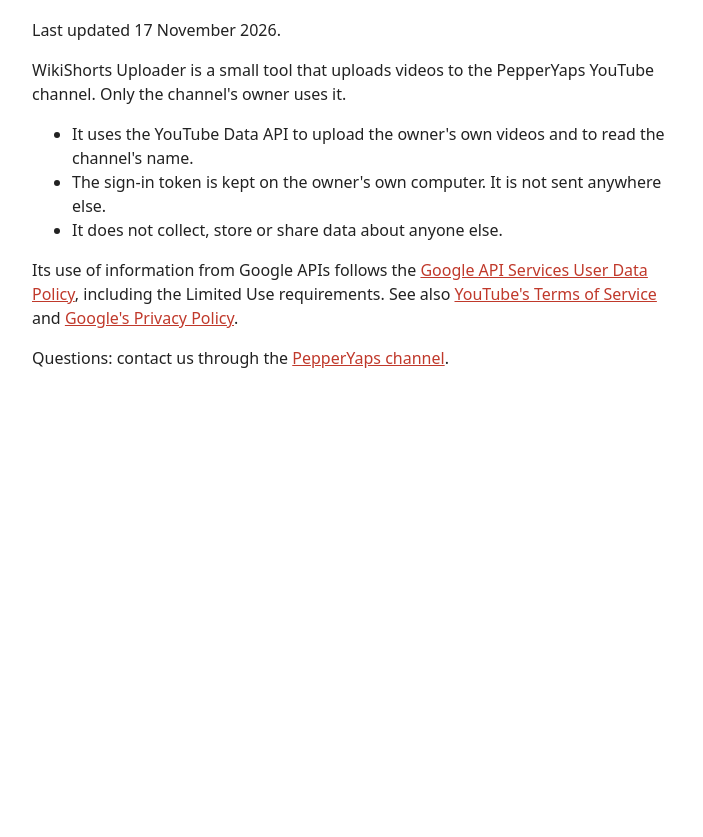
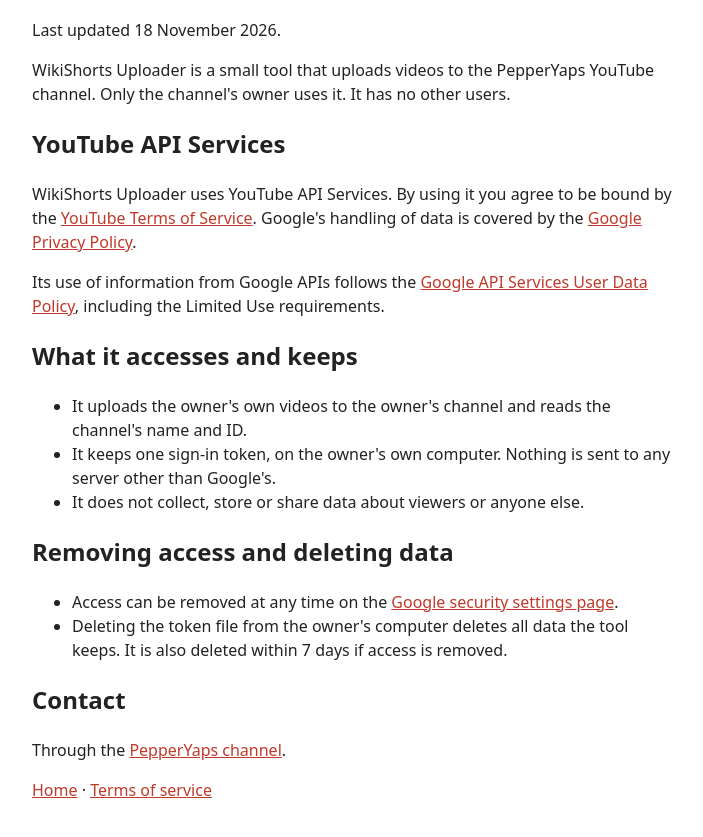
Before and after one commit to ElliotRickit/pepperyaps, a plain HTML site: page privacy.html in a window 1280 px wide. Shown: the part 91-928 px from the top of the page, without its empty margins (288-991 px from the left). Before the commit the page ends 800 px from the top, so only its background shows below. Drawn offline with Linux system fonts and the light colour scheme.

Commit message:
Add terms of service; expand privacy policy for the YouTube API audit
Co-Authored-By: Claude Opus 5.5 <noreply@anthropic.com>

```diff
--- a/privacy.html
+++ b/privacy.html
@@ -3,13 +3,27 @@
 <title>PepperYaps privacy policy</title><style>body{font-family:system-ui,sans-serif;max-width:640px;margin:40px auto;padding:0 16px;line-height:1.5;color:#222;background:#fff}a{color:#c0392b}</style></head>
 <body>
 <h1>Privacy policy</h1>
-<p>Last updated 17 November 2026.</p>
-<p>WikiShorts Uploader is a small tool that uploads videos to the PepperYaps YouTube channel. Only the channel's owner uses it.</p>
+<p>Last updated 18 November 2026.</p>
+<p>WikiShorts Uploader is a small tool that uploads videos to the PepperYaps YouTube channel. Only the channel's owner uses it. It has no other users.</p>
+
+<h2>YouTube API Services</h2>
+<p>WikiShorts Uploader uses YouTube API Services. By using it you agree to be bound by the <a href="https://www.youtube.com/t/terms">YouTube Terms of Service</a>. Google's handling of data is covered by the <a href="https://policies.google.com/privacy">Google Privacy Policy</a>.</p>
+<p>Its use of information from Google APIs follows the <a href="https://developers.google.com/terms/api-services-user-data-policy">Google API Services User Data Policy</a>, including the Limited Use requirements.</p>
+
+<h2>What it accesses and keeps</h2>
 <ul>
-<li>It uses the YouTube Data API to upload the owner's own videos and to read the channel's name.</li>
-<li>The sign-in token is kept on the owner's own computer. It is not sent anywhere else.</li>
-<li>It does not collect, store or share data about anyone else.</li>
+<li>It uploads the owner's own videos to the owner's channel and reads the channel's name and ID.</li>
+<li>It keeps one sign-in token, on the owner's own computer. Nothing is sent to any server other than Google's.</li>
+<li>It does not collect, store or share data about viewers or anyone else.</li>
 </ul>
-<p>Its use of information from Google APIs follows the <a href="https://developers.google.com/terms/api-services-user-data-policy">Google API Services User Data Policy</a>, including the Limited Use requirements. See also <a href="https://www.youtube.com/t/terms">YouTube's Terms of Service</a> and <a href="https://policies.google.com/privacy">Google's Privacy Policy</a>.</p>
-<p>Questions: contact us through the <a href="https://www.youtube.com/@PepperYaps">PepperYaps channel</a>.</p>
+
+<h2>Removing access and deleting data</h2>
+<ul>
+<li>Access can be removed at any time on the <a href="https://security.google.com/settings/security/permissions">Google security settings page</a>.</li>
+<li>Deleting the token file from the owner's computer deletes all data the tool keeps. It is also deleted within 7 days if access is removed.</li>
+</ul>
+
+<h2>Contact</h2>
+<p>Through the <a href="https://www.youtube.com/@PepperYaps">PepperYaps channel</a>.</p>
+<p><a href="./">Home</a> · <a href="terms.html">Terms of service</a></p>
 </body></html>
```
Also changed, not shown: index.html (+4 -3 lines), terms.html (added, +15 -0 lines).
